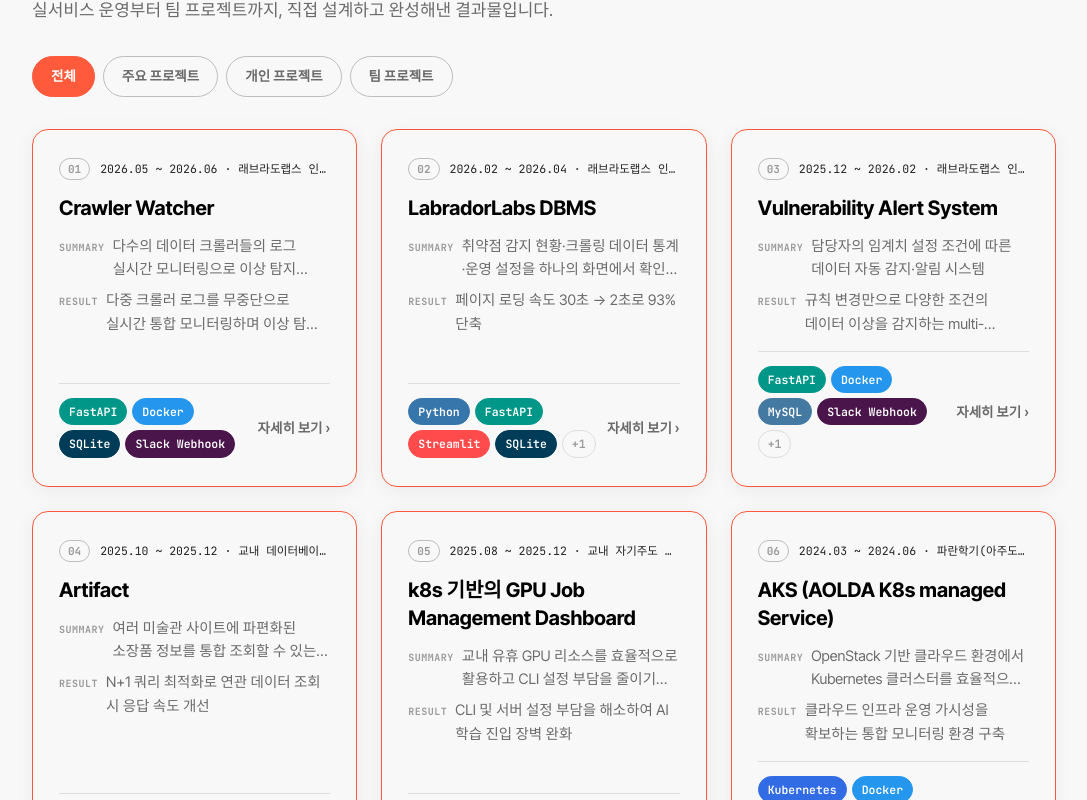
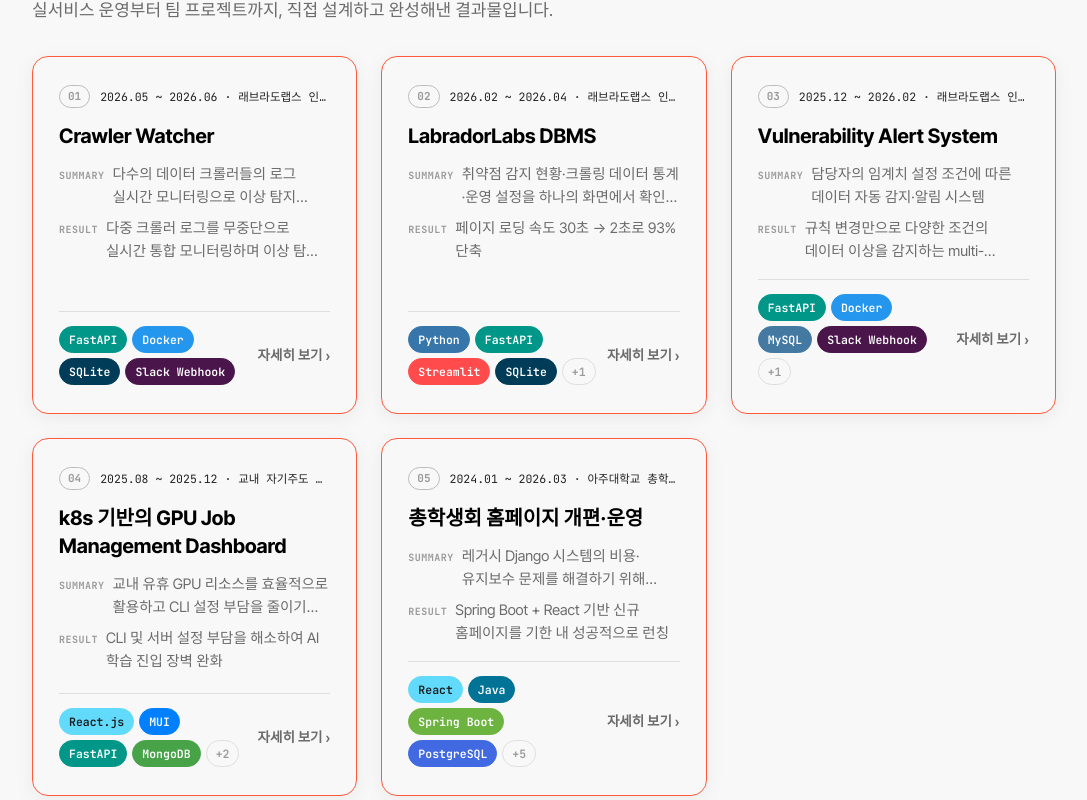
Before and after one commit to ytnwjd/ytnwjd-portfolio, a Vue app: page / in a window 1280 px wide. Shown: the part 2020-2820 px from the top of the page, without its empty margins (96-1183 px from the left). Built offline with nearby package versions, Linux system fonts and the light colour scheme.

Commit message:
feat: hide non-selected projects and remove project filter tabs

```diff
--- a/src/components/sections/ProjectsSection.vue
+++ b/src/components/sections/ProjectsSection.vue
@@ -4,19 +4,8 @@ import { computed, onBeforeUnmount, onMounted, ref } from 'vue'
 import projects from '@/data/projects'
 import ProjectCard from './ProjectCard.vue'
 
-const filters = [
-  { key: 'all', label: '전체', test: () => true },
-  { key: 'featured', label: '주요 프로젝트', test: (p) => p.featured },
-  { key: 'solo', label: '개인 프로젝트', test: (p) => p.type === '개인 프로젝트' },
-  { key: 'team', label: '팀 프로젝트', test: (p) => p.type.includes('팀 프로젝트') },
-]
-
-const activeFilterKey = ref('all')
-
-const filteredProjects = computed(() => {
-  const filter = filters.find((f) => f.key === activeFilterKey.value)
-  return projects.filter(filter.test)
-})
+// hidden 프로젝트는 데이터는 보존하되 화면에는 노출하지 않는다
+const visibleProjects = projects.filter((p) => !p.hidden)
 
 // .project-grid의 그리드 컬럼 수는 미디어 쿼리로 3 → 2 → 1개로 바뀐다.
 // 현재 컬럼 수를 함께 추적해야 "마지막 줄에 혼자 남는지" 판단이 브레이크포인트마다 정확해진다.
@@ -46,7 +35,7 @@ onBeforeUnmount(() => {
 // 현재 컬럼 수 기준으로 마지막 줄에 카드 1개만 덩그러니 남는 경우에만
 // 그 카드를 전체 폭으로 넓혀 어색한 여백을 없앤다. 1열에서는 이미 전체 폭이라 항상 제외한다.
 const isLastCardWide = computed(
-  () => columns.value > 1 && filteredProjects.value.length % columns.value === 1,
+  () => columns.value > 1 && visibleProjects.length % columns.value === 1,
 )
 </script>
 
@@ -56,70 +45,17 @@ const isLastCardWide = computed(
     <h2 class="giant-title">PROJECTS</h2>
     <p class="section-intro">실서비스 운영부터 팀 프로젝트까지, 직접 설계하고 완성해낸 결과물입니다.</p>
 
-    <!-- 필터 탭 — URL 이동 없이 로컬 state로 즉시 필터링 -->
-    <div class="filter-tabs" role="tablist" aria-label="프로젝트 필터">
-      <button v-for="filter in filters" :key="filter.key" type="button" class="filter-tab"
-        :class="{ active: activeFilterKey === filter.key }" role="tab" :aria-selected="activeFilterKey === filter.key"
-        @click="activeFilterKey = filter.key">
-        {{ filter.label }}
-      </button>
-    </div>
-
-    <p v-if="filteredProjects.length === 0" class="filter-empty">해당하는 프로젝트가 없습니다.</p>
-
     <!-- 3열 그리드 — 모든 카드는 동일한 크기, 마지막 줄에 혼자 남는 카드만 전체 폭으로 확장 -->
-    <ul v-else class="project-grid">
-      <li v-for="(project, i) in filteredProjects" :key="project.slug" :id="`project-${project.slug}`"
-        class="project-item" :class="{ 'is-wide': isLastCardWide && i === filteredProjects.length - 1 }">
-        <ProjectCard :project="project" :index="i" :wide="isLastCardWide && i === filteredProjects.length - 1" />
+    <ul class="project-grid">
+      <li v-for="(project, i) in visibleProjects" :key="project.slug" :id="`project-${project.slug}`"
+        class="project-item" :class="{ 'is-wide': isLastCardWide && i === visibleProjects.length - 1 }">
+        <ProjectCard :project="project" :index="i" :wide="isLastCardWide && i === visibleProjects.length - 1" />
       </li>
     </ul>
   </section>
 </template>
 
 <style scoped>
-/* 필터 탭 — 활성 탭은 포인트 컬러로 채워 명확히 구분 */
-.filter-tabs {
-  display: flex;
-  flex-wrap: wrap;
-  gap: 8px;
-  margin-top: 32px;
-}
-
-.filter-tab {
-  padding: 9px 18px;
-  border: 1px solid var(--color-border-strong);
-  border-radius: 999px;
-  color: var(--color-text-muted);
-  font-size: 13.5px;
-  font-weight: 600;
-  transition:
-    background-color 0.2s ease,
-    color 0.2s ease,
-    border-color 0.2s ease;
-}
-
-.filter-tab:hover {
-  border-color: var(--color-accent);
-  color: var(--color-accent);
-}
-
-.filter-tab.active {
-  background: var(--color-accent);
-  border-color: var(--color-accent);
-  color: var(--color-white);
-}
-
-.filter-empty {
-  margin-top: 48px;
-  padding: 48px 0;
-  border-top: 1px solid var(--color-border);
-  border-bottom: 1px solid var(--color-border);
-  color: var(--color-text-muted);
-  font-size: 14px;
-  text-align: center;
-}
-
 /* 프로젝트 그리드 — 카드마다 그림자로 떠 보이도록 실제 간격을 두고 배치 */
 .project-grid {
   display: grid;
--- a/src/data/projects.js
+++ b/src/data/projects.js
@@ -112,7 +112,8 @@ export default [
     period: '2025.10 ~ 2025.12',
     type: '팀 프로젝트 (3명)',
     organization: '교내 데이터베이스 수업',
-    featured: true,
+    featured: false,
+    hidden: true,
     diagrams: [{ title: 'ERD', image: 'images/diagram/artifact-erd.svg' }],
     techStack: ['React.js', 'Spring Boot', 'MySQL', 'Git'],
     summary: '여러 미술관 사이트에 파편화된 소장품 정보를 통합 조회할 수 있는 미술품 정보 플랫폼',
@@ -150,7 +151,7 @@ export default [
     period: '2025.08 ~ 2025.12',
     type: '개인 프로젝트',
     organization: '교내 자기주도 프로젝트',
-    featured: true,
+    featured: false,
     diagrams: [
       { title: '시스템 아키텍처', image: 'images/diagram/gpu-archi.svg' },
       { title: 'GPU Job 등록 플로우', image: 'images/diagram/gpu_regist-flow.svg' },
@@ -186,7 +187,8 @@ export default [
     period: '2024.03 ~ 2024.06',
     type: '팀 프로젝트 (3명)',
     organization: '파란학기(아주도전)',
-    featured: true,
+    featured: false,
+    hidden: true,
     techStack: ['Kubernetes', 'Docker', 'Grafana', 'Prometheus', 'AlertManager', 'Git'],
     summary:
       'OpenStack 기반 클라우드 환경에서 Kubernetes 클러스터를 효율적으로 배포 및 관리하는 Managed Service(PaaS)와 모니터링 시스템 설계',
@@ -277,6 +279,7 @@ export default [
     type: '개인 프로젝트',
     organization: '교내 오픈소스소프트웨어 수업',
     featured: false,
+    hidden: true,
     techStack: ['Docker', 'Prometheus', 'Grafana', 'Linux'],
     summary:
       '<Docker 기반 3-Tier 아키텍처 배포 및 Prometheus·Grafana를 활용한 메트릭 데이터 분석>을 주제로 기획·제작한 실습 중심의 오픈소스 강의 동영상 제작',
@@ -303,6 +306,7 @@ export default [
     type: '팀 프로젝트 (4명)',
     organization: '교내 시스템 프로그래밍 수업',
     featured: false,
+    hidden: true,
     techStack: ['C', 'Raspberry Pi', 'TCP/IP Socket', 'POSIX Threads'],
     summary:
       '라즈베리파이 4대와 다양한 임베디드 센서를 연동하여 골목길 내 화재, 흡연, 무단투기 등 위험 상황을 실시간 감지하고 대응하는 통합 안전 시스템 구축',
--- a/src/views/ProjectDetail.vue
+++ b/src/views/ProjectDetail.vue
@@ -7,7 +7,8 @@ import projects from '@/data/projects'
 import { getTechColor, getTagTextColor } from '@/data/techColors'
 
 const route = useRoute()
-const project = computed(() => projects.find((p) => p.slug === route.params.slug))
+// hidden 프로젝트는 URL로 직접 들어와도 노출하지 않는다
+const project = computed(() => projects.find((p) => p.slug === route.params.slug && !p.hidden))
 
 // 라우터의 scrollBehavior와 별개로, 이 페이지 자체에서도 맨 위로 스크롤을 강제한다.
 // (다른 프로젝트 상세로 바로 이동할 땐 같은 컴포넌트가 재사용되어 onMounted가 다시
```
